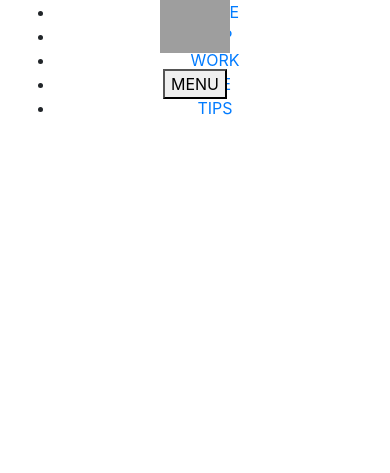
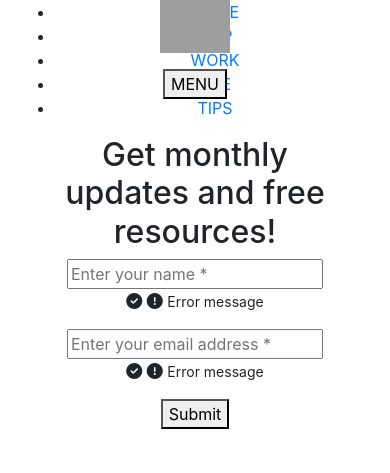
Before and after one commit to tsokac2/newIrishLife.3.0, a Flask app: template templates/base.html in a window 390 px wide. Shown: the top 473 px of the page. Run offline with Flask 2, Linux system fonts and the light colour scheme; the template is opened without the code that fills it, so the values that code supplies are empty; some libraries are stand-ins or nearby versions; grey boxes are pictures that could not be loaded.

Commit message:
Add newsletter form in the footer section

```diff
--- a/templates/base.html
+++ b/templates/base.html
@@ -169,6 +169,35 @@
                 <li class="l"><a class="text-decoration-none flex-link l-w" href="{{ url_for('tips')}}">TIPS</a></li>
             </ul>
         </div>
+        <div class="col-10 col-md-8 col-lg-7 text-center news">
+            <h2>Get monthly updates and free resources!</h2>
+            <form id="newsForm" class="form">
+                <div class="row justify-content-center m-0">
+                    <div class="col-12 col-sm-10 col-md-8 mt-input">
+                        <div class="form-group">
+                            <input type="text" placeholder="Enter your name *" id="newsName" />
+                            <i class="fas fa-check-circle"></i>
+                            <i class="fas fa-exclamation-circle"></i>
+                            <small>Error message</small>
+                        </div>
+                    </div>
+                    <div class="col-12 col-sm-10 col-md-8 mt-email-input">
+                        <div class="form-group">
+                            <input type="email" placeholder="Enter your email address *" id="newsEmail" />
+                            <i class="fas fa-check-circle"></i>
+                            <i class="fas fa-exclamation-circle"></i>
+                            <small>Error message</small>
+                        </div>
+                    </div>
+                    <div class="col-12 col-sm-10 col-md-8 ">
+                        <div class="form-group">
+                            <button id="newsSent" class="news-btn">Submit</button>
+                            <h4 id="tnx" class="sub-success">&nbsp;</h4>
+                        </div>
+                    </div>
+                </div>
+            </form>
+        </div>
 
 
 
```
